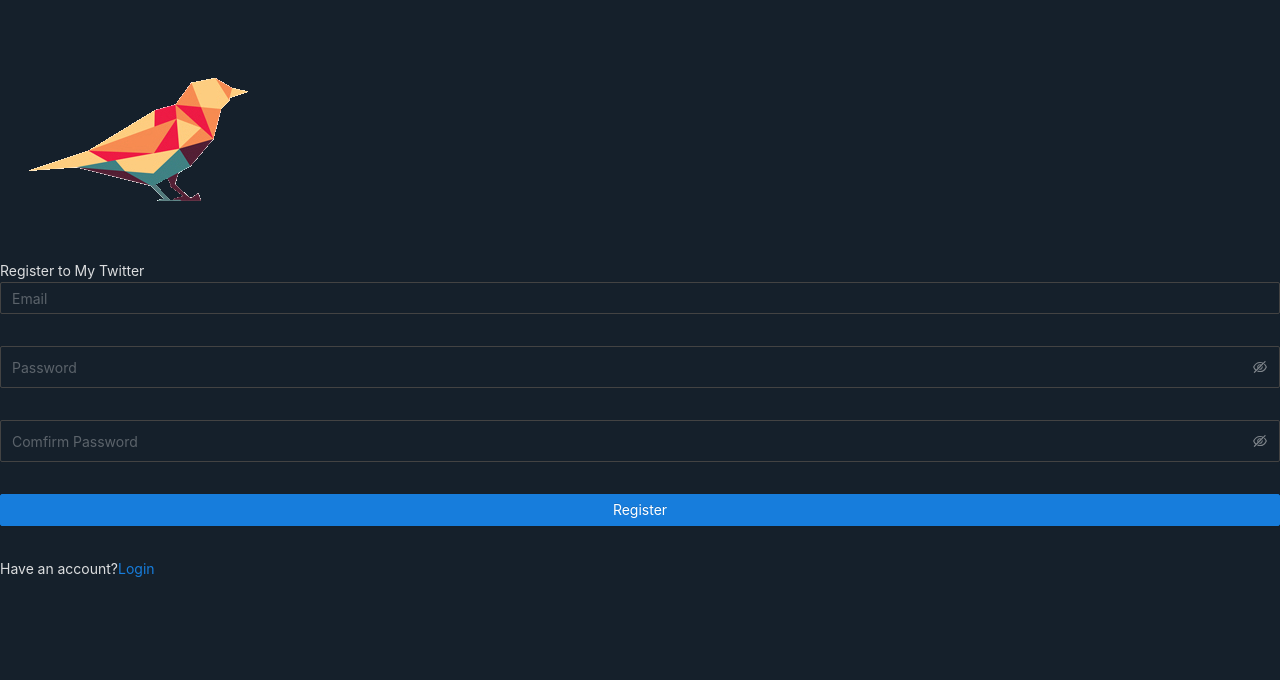
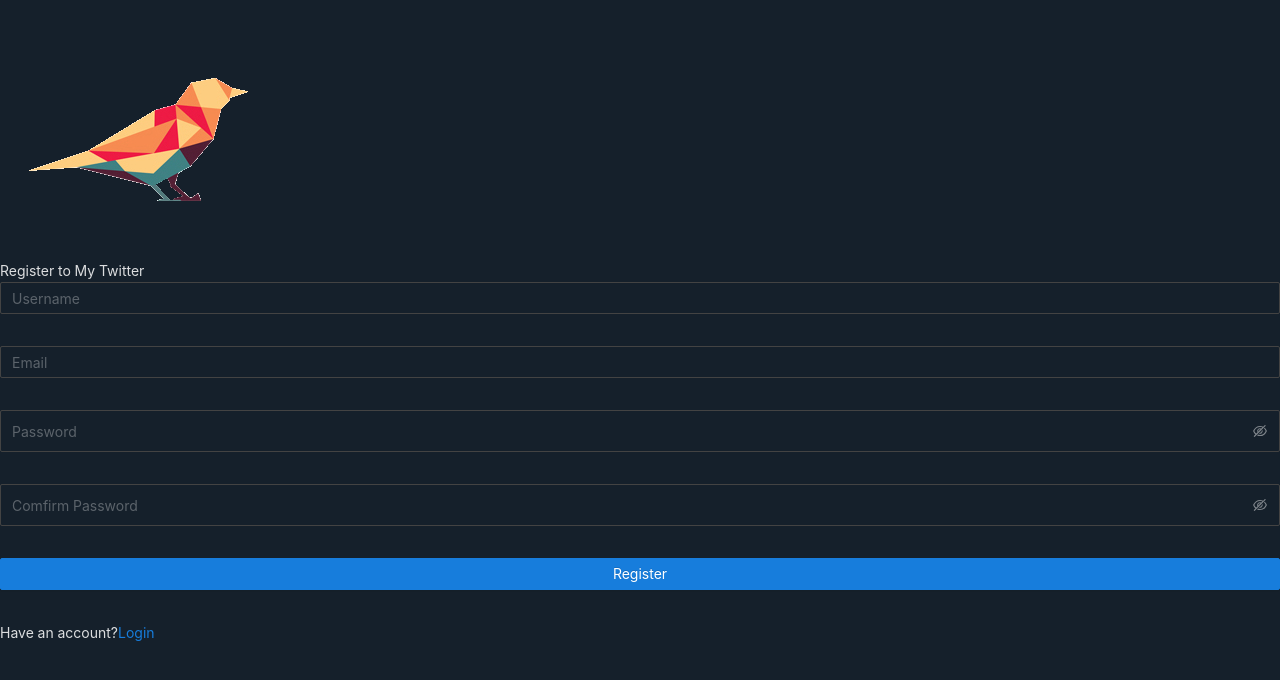
Before and after one commit to HuanxinHu/my-twitter, a React (Create React App) app in the folder twitter/: page /register in a window 1280 px wide. Shown: the top 680 px of the page. Built offline with nearby package versions, Linux system fonts and the light colour scheme.

Commit message:
add profile page

```diff
--- a/twitter/src/Routes.tsx
+++ b/twitter/src/Routes.tsx
@@ -3,6 +3,7 @@ import { Switch, Route } from "react-router-dom";
 import Login from "pages/Login/Login";
 import Register from "pages/Register/Register";
 import Feeds from "pages/Feeds/Feeds";
+import Profile from "pages/Profile/Profile";
 
 const Routes: React.FC = (props) => (
   <Switch>
@@ -12,7 +13,10 @@ const Routes: React.FC = (props) => (
     <Route exact path="/register">
       <Register />
     </Route>
-    <Route exact path="/">
+    <Route exact path="/profile">
+      <Profile />
+    </Route>
+    <Route path="/">
       <Feeds />
     </Route>
   </Switch>
--- a/twitter/src/api/auth.api.ts
+++ b/twitter/src/api/auth.api.ts
@@ -10,7 +10,7 @@ function login(userData: { email: string; password: string }) {
   });
 }
 
-function register(userData: { email: string; password: string }) {
+function register(userData: { name: string; email: string; password: string }) {
   return fetchWrap({
     method: 'post',
     url: `${resource}/register`,
@@ -18,7 +18,14 @@ function register(userData: { email: string; password: string }) {
   });
 }
 
+function getMe() {
+  return fetchWrap({
+    url: `${resource}/me`,
+  });
+}
+
 export default {
   login,
   register,
+  getMe,
 };
--- /dev/null
+++ b/twitter/src/pages/Profile/Profile.module.less
@@ -0,0 +1 @@
+// profile
--- /dev/null
+++ b/twitter/src/pages/Profile/Profile.tsx
@@ -0,0 +1,25 @@
+import React, { useEffect } from "react";
+import api from "api";
+import Page from "components/Page";
+
+interface IProps {}
+
+const Profile: React.FC<IProps> = () => {
+  const getMe = () => {
+    api.getMe().then((res) => {
+      console.log(res);
+    });
+  };
+
+  useEffect(() => {
+    getMe();
+  });
+
+  return (
+    <Page>
+      <div>profile</div>
+    </Page>
+  );
+};
+
+export default Profile;
--- a/twitter/src/pages/Register/Register.tsx
+++ b/twitter/src/pages/Register/Register.tsx
@@ -9,8 +9,8 @@ export interface IProps extends RouteComponentProps {}
 
 const Register: React.FC<IProps> = (props) => {
   const onFinish = (values: any) => {
-    const { email, password } = values;
-    api.register({ email, password }).then((res) => {
+    const { email, password, name } = values;
+    api.register({ email, password, name }).then((res) => {
       props.history.push("/");
     });
   };
@@ -22,6 +22,13 @@ const Register: React.FC<IProps> = (props) => {
       </div>
       <div styleName="title">Register to My Twitter</div>
       <Form name="basic" layout="vertical" onFinish={onFinish}>
+        <Form.Item
+          name="name"
+          rules={[{ required: true, message: "Please input your user name!" }]}
+        >
+          <Input placeholder="Username" />
+        </Form.Item>
+
         <Form.Item
           name="email"
           rules={[
--- a/twitter/src/utils/fetch.ts
+++ b/twitter/src/utils/fetch.ts
@@ -6,9 +6,10 @@ const fetchWrap = (config = {}) => {
   return axios({
     method: 'get',
     baseURL: 'api',
-    headers: {
-      Authorization: `Bearer ${getCookie('token')}`,
-    },
+    // headers: {
+    //   Authorization: `Bearer ${getCookie('token')}`,
+    // },
+    withCredentials: true, // this option will include cookie
     ...config,
   }).catch((err) => {
     message.error(err.response.data.error);
```
